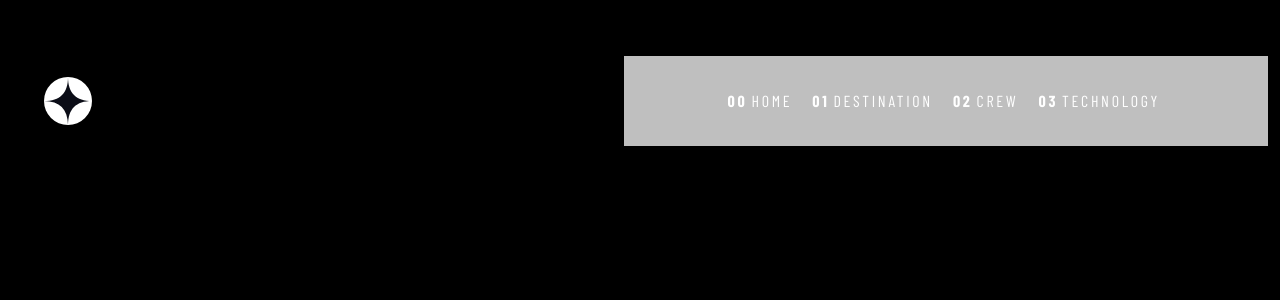
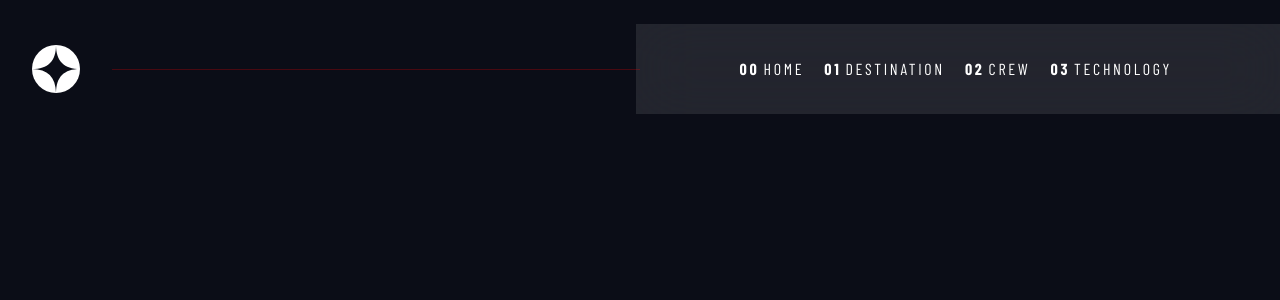
Before and after one commit to Cmmh1101/space-web, a React (Create React App) app: page / in a window 1280 px wide. Shown: the top 300 px of the page. Built offline with nearby package versions, Linux system fonts and the light colour scheme; a web font is replaced by a local one.

Commit message:
navbar line detail

```diff
--- a/src/components/Navbar.tsx
+++ b/src/components/Navbar.tsx
@@ -17,10 +17,11 @@ const MainNavbar = () => {
   };
 
   return (
-    <Navbar expand='md' className='navbar ' dark>
+    <Navbar expand='md' className='navbar mt-md-0 ' dark>
       <NavbarBrand href='/' className='nav-brand'>
         <img src='../../assets/shared/logo.svg' alt='logo' />
       </NavbarBrand>
+      <hr className='line d-sm-none d-lg-block ' />
       <NavbarToggler onClick={toggle} className='nav-toggler'>
         <img src='../../assets/shared/icon-hamburger.svg' alt='toggler' />
       </NavbarToggler>
--- a/src/index.scss
+++ b/src/index.scss
@@ -4,5 +4,5 @@
   margin: 0;
   padding: 0;
   box-sizing: border-box;
-  background-color: black;
+  background-color: $dark-color;
 }
--- /dev/null
+++ b/src/styles/_hero.scss
@@ -0,0 +1,4 @@
+.hero {
+  background-image: url(../../public/assets/home/background-home-desktop.jpg);
+  background-position: center center;
+}
--- a/src/styles/_navbar.scss
+++ b/src/styles/_navbar.scss
@@ -1,18 +1,31 @@
 .navbar {
-  margin-top: 2rem;
-  margin-right: 0;
+  .container-fluid {
+    padding: 0;
+    margin: 0;
+  }
+
   .nav-brand {
     margin: 2rem;
   }
 
+  .line {
+    height: 1px;
+    position: relative;
+    background: red;
+    width: 100%;
+    max-width: 33rem;
+    margin-right: -2.5rem;
+    z-index: 2;
+  }
   .nav-toggler {
     color: $light-color;
+    margin-right: 2.5rem;
   }
   .collapse {
     .nav {
       padding: 25px 6rem;
-      margin-right: 0;
-      background: hsl(0, 0%, 100%, 0.75);
+      min-width: 6rem;
+      background: hsl(0, 0%, 100%, 0.1);
       backdrop-filter: blur(30px);
       .nav-item {
         background: hsl(0, 0%, 100%, 0);
@@ -39,7 +52,7 @@
         inset: 0 0 0 32%;
         padding: 8rem 2rem;
         position: fixed;
-        background: hsl(0, 0%, 100%, 0.75);
+        background: hsl(0, 0%, 100%, 0.1);
 
         .nav-item {
           padding-bottom: 1rem;
--- a/src/styles/styles.scss
+++ b/src/styles/styles.scss
@@ -1,2 +1,3 @@
- @import 'designSystem';
- @import 'navbar';
+@import 'designSystem';
+@import 'navbar';
+@import 'hero';
```
Also changed, not shown: src/components/Hero.tsx (+3 -5 lines), src/views/Home.tsx (+7 -7 lines).
